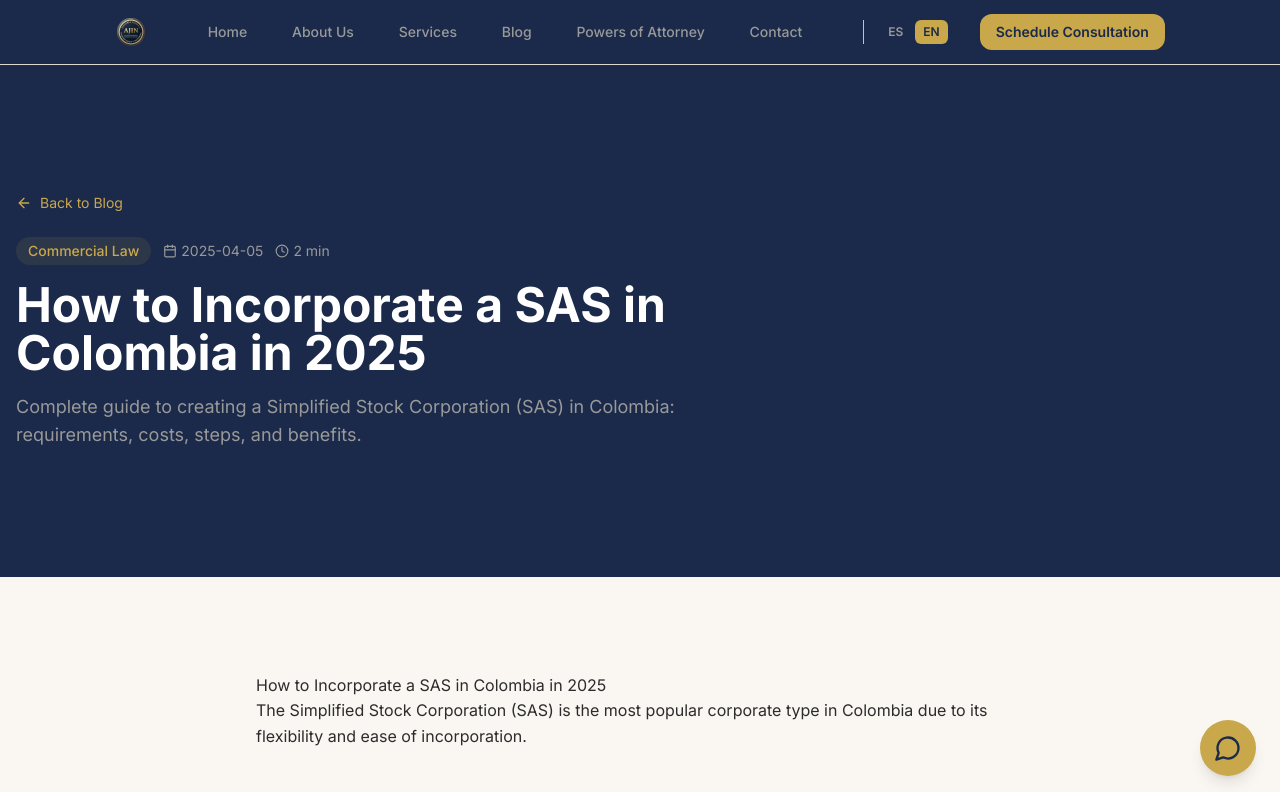
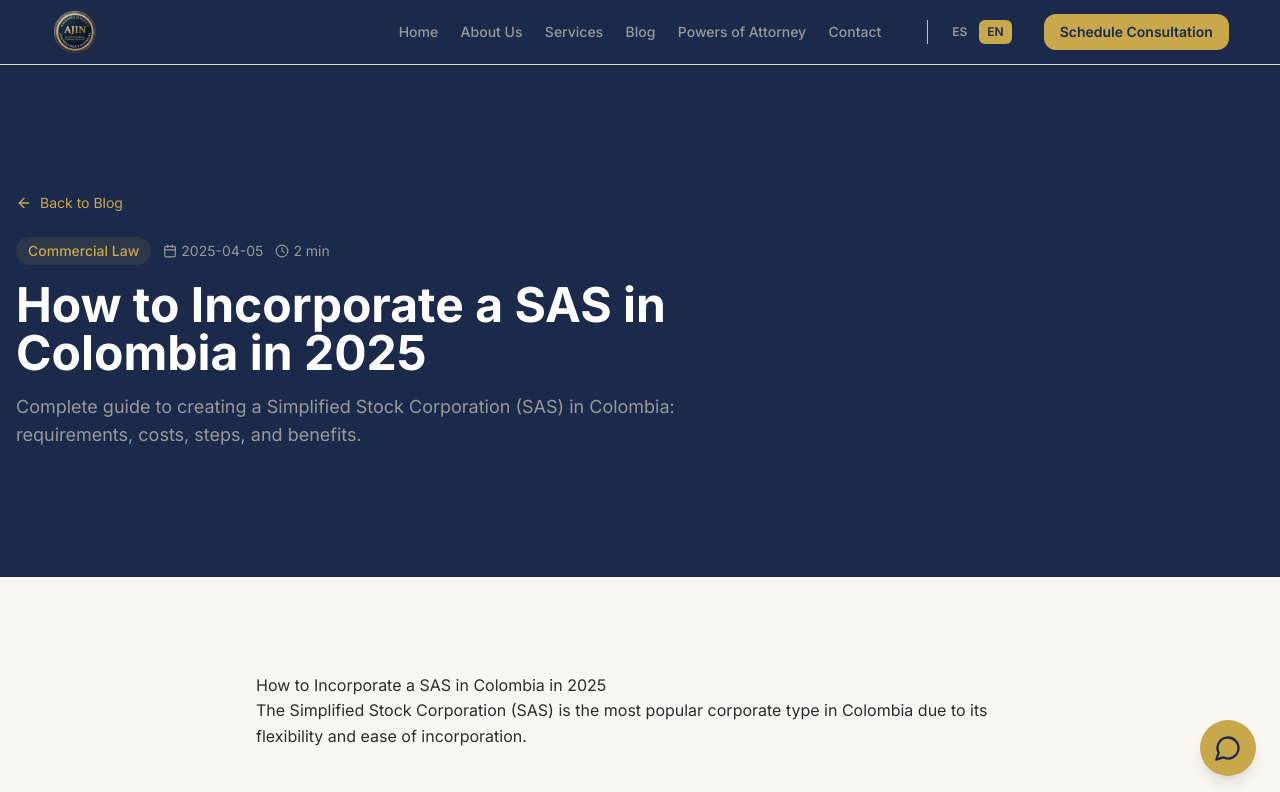
Before and after one commit to HaroldVaHe/AJIN, a Next.js app: page /en/blog/como-constituir-sas-colombia in a window 1280 px wide. Shown: the top 792 px of the page. Built offline with nearby package versions, Linux system fonts and the light colour scheme.

Commit message:
Update Header.tsx

```diff
--- a/src/components/layout/Header.tsx
+++ b/src/components/layout/Header.tsx
@@ -48,17 +48,17 @@ export default function Header() {
     - Lado derecho (Botones): Toma 1 fracción del espacio sobrante
     Al medir '1fr' ambos extremos, el centro se mantiene matemáticamente en el eje central.
   */}
-        <div className="container-ajin flex md:grid md:grid-cols-[1fr_auto_1fr] h-16 items-center justify-between md:justify-normal gap-x-[clamp(1.5rem,3.5vw,6rem)] px-[clamp(1.5rem,9vw,10rem)]">
+        <div className="container-ajin flex lg:grid lg:grid-cols-[1fr_auto_1fr] h-16 items-center justify-between lg:justify-normal gap-x-[clamp(1rem,2vw,4rem)] px-[clamp(1rem,4vw,6rem)]">
 
           {/* Columna 1: Logo (Alineado a la izquierda) */}
-          <div className="flex items-center justify-start">
+          <div className="flex shrink-0 min-w-12 items-center justify-start">
             <Link href="/" className="flex items-center">
               <Logo className="w-12 h-12" />
             </Link>
           </div>
 
           {/* Columna 2: Navegación (Centrada y con su tamaño natural) */}
-          <nav className="hidden md:flex items-center justify-center gap-[clamp(1.5rem,3.5vw,5rem)] px-4">
+          <nav className="hidden lg:flex items-center justify-center gap-[clamp(1rem,1.75vw,3rem)] px-4">
             {navItems.map((item) => {
               const isActive = pathname === item.href;
               return (
@@ -81,7 +81,7 @@ export default function Header() {
           {/* Columna 3: Idiomas y Botón (Alineado a la derecha) */}
           <div className="flex items-center justify-end gap-[clamp(1rem,2.5vw,4rem)]">
             {/* Idiomas */}
-            <div className="hidden md:flex items-center gap-1 border-l border-ajin-gray-600 pl-4">
+            <div className="hidden lg:flex items-center gap-1 border-l border-ajin-gray-600 pl-4">
               {languages.map((lang) => (
                 <Link
                   key={lang.code}
@@ -101,14 +101,14 @@ export default function Header() {
 
             {/* Botón */}
             <Link href="/contacto">
-              <Button variant="primary" size="sm" className="hidden md:inline-flex whitespace-nowrap">
+              <Button variant="primary" size="sm" className="hidden lg:inline-flex whitespace-nowrap">
                 {t('common.schedule')}
               </Button>
             </Link>
 
             {/* Menú móvil */}
             <button
-              className="md:hidden p-2 text-white"
+              className="lg:hidden p-2 text-white"
               onClick={() => setMobileOpen(!mobileOpen)}
               aria-label="Toggle menu"
             >
```
